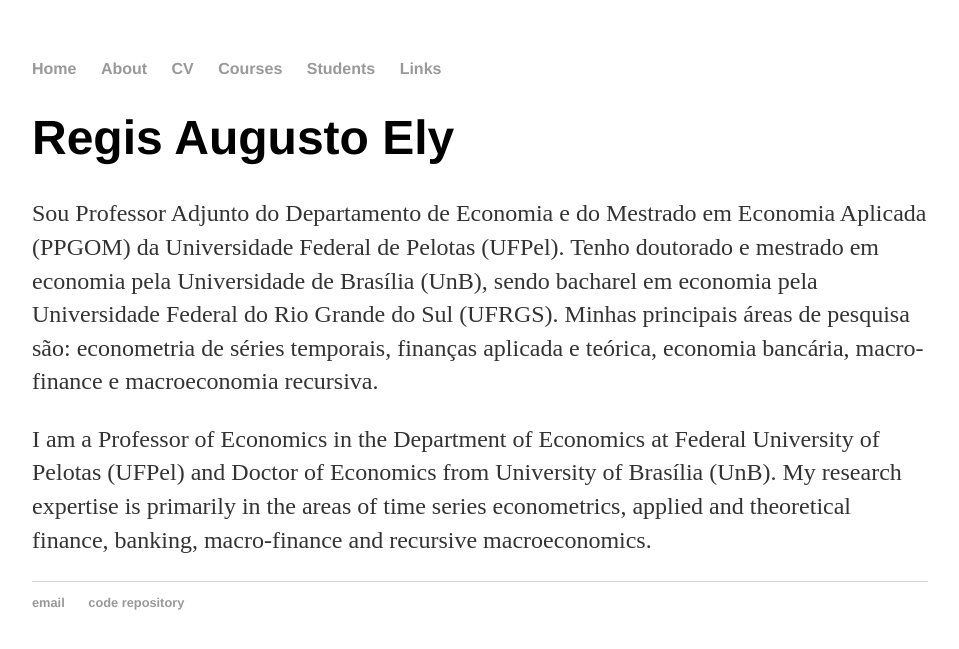
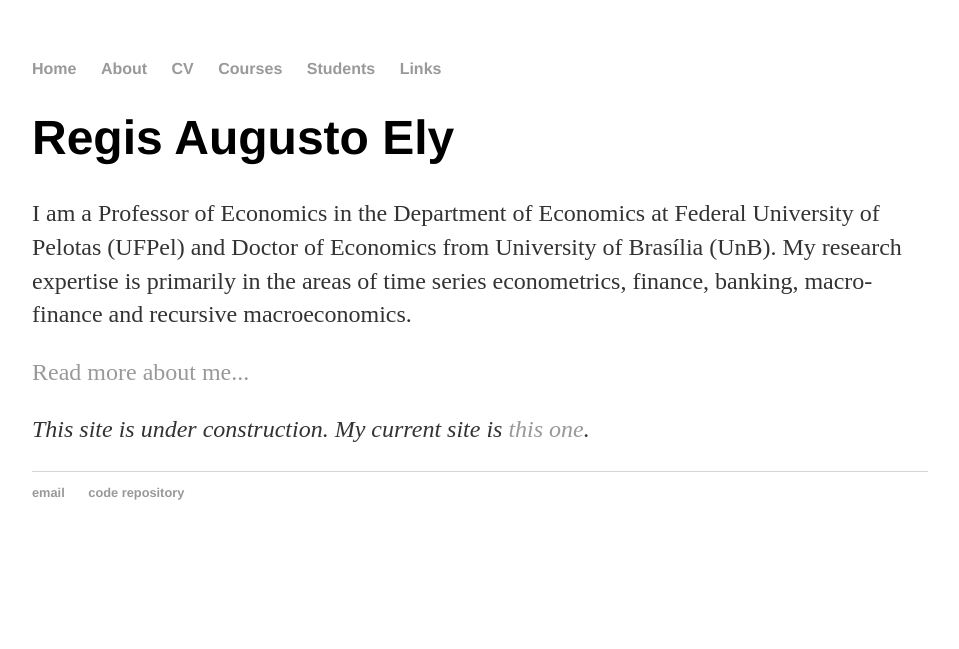
Before and after one commit to regisely/regisely.github.io, a Jekyll site: the page built from index.html, in a window 1280 px wide. Shown: the top 649 px of the page, without its empty margins (160-1119 px from the left). Built offline with Jekyll 4.4.1, drawn with Linux system fonts in a browser that asks for light colours.

Commit message:
Add link to current site

```diff
--- a/index.html
+++ b/index.html
@@ -4,7 +4,8 @@
 ---
 <div class="blurb">
 	<h1>Regis Augusto Ely</h1>
-	<p>Sou Professor Adjunto do Departamento de Economia e do Mestrado em Economia Aplicada (PPGOM) da Universidade Federal de Pelotas (UFPel). Tenho doutorado e mestrado em economia pela Universidade de Brasília (UnB), sendo bacharel em economia pela Universidade Federal do Rio Grande do Sul (UFRGS). Minhas principais áreas de pesquisa são: econometria de séries temporais, finanças aplicada e teórica, economia bancária, macro-finance e macroeconomia recursiva.</p>
-	<p>I am a Professor of Economics in the Department of Economics at Federal University of Pelotas (UFPel) and Doctor of Economics from University of Brasília (UnB). My research expertise is primarily in the areas of time series econometrics, applied and theoretical finance, banking, macro-finance and recursive macroeconomics.</p>
+	<p>I am a Professor of Economics in the Department of Economics at Federal University of Pelotas (UFPel) and Doctor of Economics from University of Brasília (UnB). My research expertise is primarily in the areas of time series econometrics, finance, banking, macro-finance and recursive macroeconomics.</p>
+	<p><a href="/about">Read more about me...</a></p>
+	<p><em>This site is under construction. My current site is <a href="http://sites.google.com/site/regisaely">this one</a>.</em></p>
 </div>
 	<!-- <em>Italics</em> and <a href="/about">links...</a> -->
```
